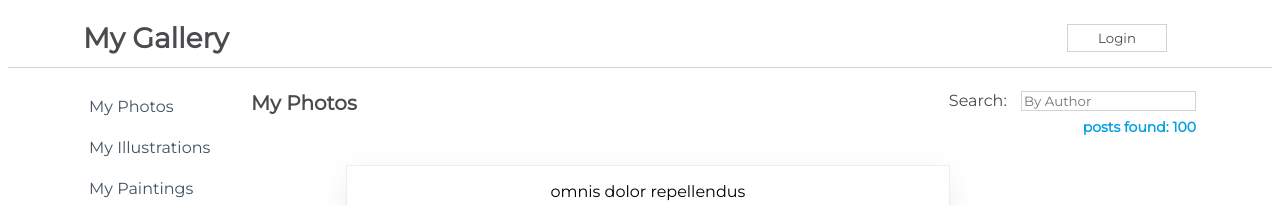
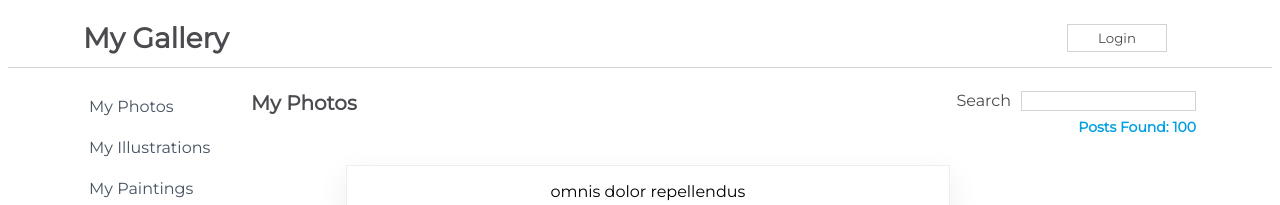
Before and after one commit to fredboys/react-challange, a React (Create React App) app in the folder my-app/: page / in a window 1280 px wide. Shown: the top 205 px of the page. Built offline with nearby package versions, Linux system fonts and the light colour scheme.

Commit message:
Change content to use with hooks

```diff
--- a/my-app/src/App.js
+++ b/my-app/src/App.js
@@ -1,19 +1,19 @@
-import css from './App.module.css';
-// import NavBarSimple from './components/NavbarSimple';
-import Sidebar from './components/Sidebar';
-import NavBarForm from './components/NavBarForm';
-import Content from "./components/Content";
+import css from "./App.module.css";
+// import NavBarSimple from "./components/NavBarSimple";
+import Sidebar from "./components/Sidebar";
+import NavBarForm from "./components/NavBarForm";
+// import Content from "./components/Content";
+import ContentHooks from "./components/ContentHooks";
 
 function App() {
   return (
     <div className={css.App}>
-      {/* <NavBarSimple /> */}
+      <NavBarForm />
       <Sidebar />
-      <NavBarForm />
-      <Content />
+      {/* <Content /> */}
+      <ContentHooks />
     </div>
   );
 }
 
-
 export default App;
--- /dev/null
+++ b/my-app/src/components/ContentHooks.js
@@ -0,0 +1,55 @@
+import React, {useState, useEffect} from "react";
+import css from "./css/Content.module.css";
+import {savedPosts} from "../posts.json";
+import PostItem from "./PostItem";
+import Loader from "./Loader";
+
+function ContentHooks() {
+    const [isLoaded, setIsLoaded] = useState(false);
+    const [fetchedPosts, setFetchedPosts] = useState([]);
+
+    useEffect(()=>{
+        setTimeout(() => {
+            setIsLoaded(true);
+            setFetchedPosts(savedPosts);
+        }, 2000)
+    }, []);
+
+    const handleChange = (e) => {
+        const name = e.target.value.toLowerCase();
+        const filteredPosts = savedPosts.filter((post)=>{
+            return post.name.toLowerCase().includes(name);
+        })
+
+        setFetchedPosts(filteredPosts)
+    }
+
+    return (
+        <div className={css.Content}>
+            <div className={css.TitleBar}>
+                <h1>My Photos</h1>
+                <form>
+                    <label htmlFor="searchinput">Search</label>
+                    <input
+                    type="search"
+                    id="searchinput"
+                    onChange={(e)=>{handleChange(e)}}
+                    />
+                    <h4>Posts Found: {fetchedPosts.length}</h4>
+                </form>
+
+            </div>
+            <div className={css.SearchResults}>
+                {
+                    isLoaded ?
+                    <PostItem savedPosts={fetchedPosts} />
+                    : <Loader />
+
+                }
+
+            </div>
+        </div>
+    )
+}
+
+export default ContentHooks
```
